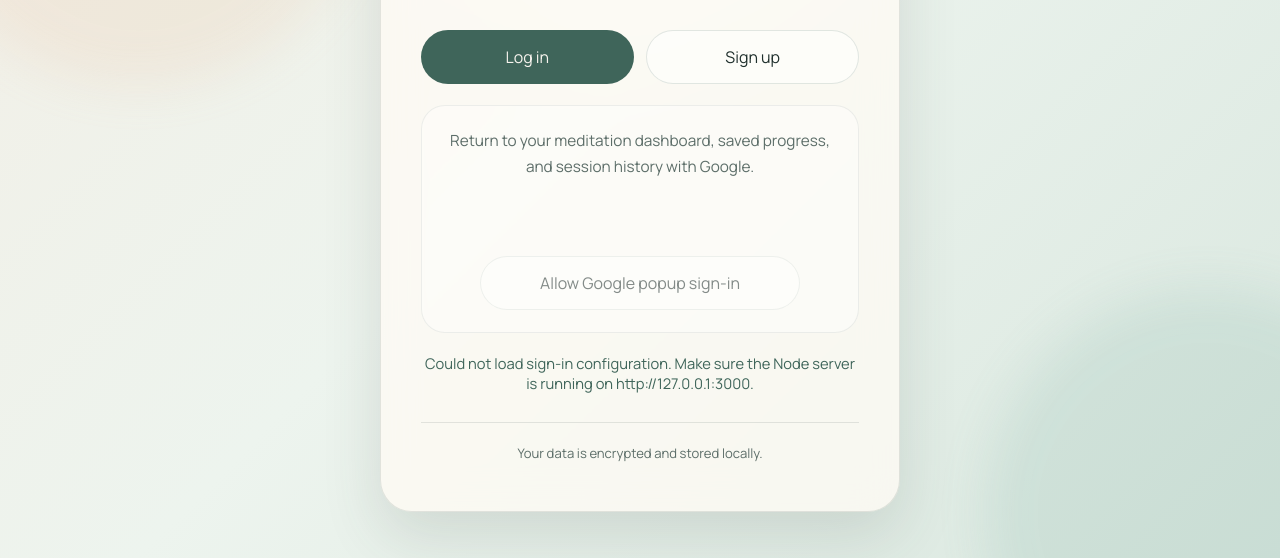
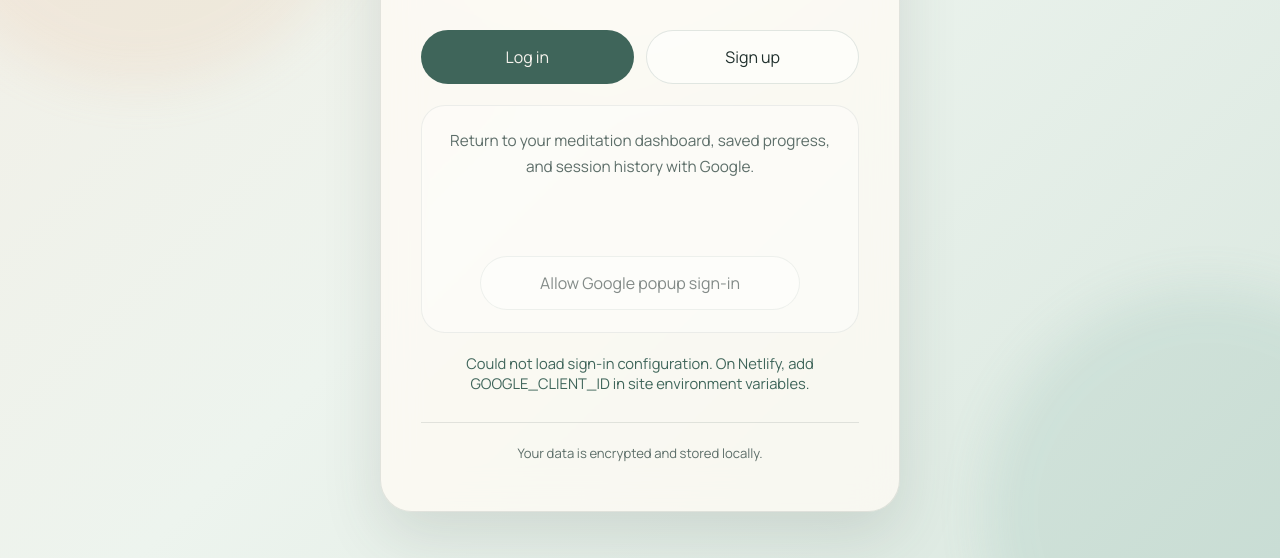
Before and after one commit to newdeveloper2k11/stillspace, a website: page login.html in a window 1280 px wide. Shown: the part 242-800 px from the top of the page. Drawn offline with nearby package versions, Linux system fonts and the light colour scheme; no server answers.

Commit message:
Add Netlify auth config fallback

```diff
--- a/login.html
+++ b/login.html
@@ -147,12 +147,28 @@
     }
 
     async function loadAuthConfig() {
-      const response = await fetch("/api/auth/config", { cache: "no-store" });
-      if (!response.ok) {
-        throw new Error(`Config request failed with ${response.status}`);
+      const endpoints = [
+        "/api/auth/config",
+        "/.netlify/functions/auth-config",
+      ];
+
+      for (const endpoint of endpoints) {
+        try {
+          const response = await fetch(endpoint, { cache: "no-store" });
+          if (!response.ok) {
+            continue;
+          }
+
+          const config = await response.json();
+          if (typeof config.googleClientId === "string") {
+            return config;
+          }
+        } catch {
+          // Try the next endpoint.
+        }
       }
 
-      return response.json();
+      throw new Error("Config request failed");
     }
 
     async function initLogin() {
@@ -190,7 +206,7 @@
 
         tryRender();
       } catch (error) {
-        statusEl.textContent = "Could not load sign-in configuration. Make sure the Node server is running on http://127.0.0.1:3000.";
+        statusEl.textContent = "Could not load sign-in configuration. On Netlify, add GOOGLE_CLIENT_ID in site environment variables.";
       }
     }
 
```
Also changed, not shown: netlify/functions/auth-config.js (added, +12 -0 lines), netlify.toml.
